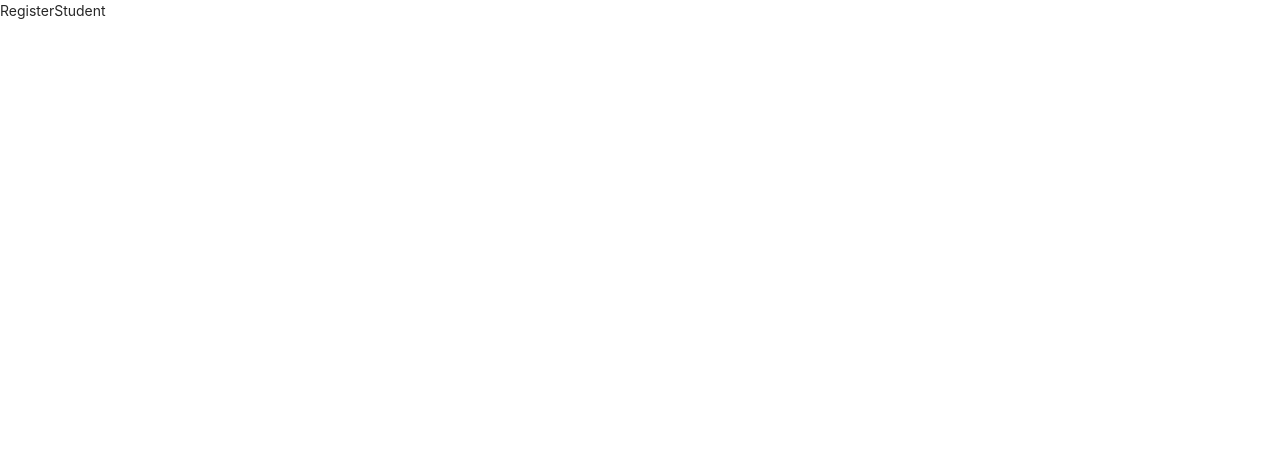
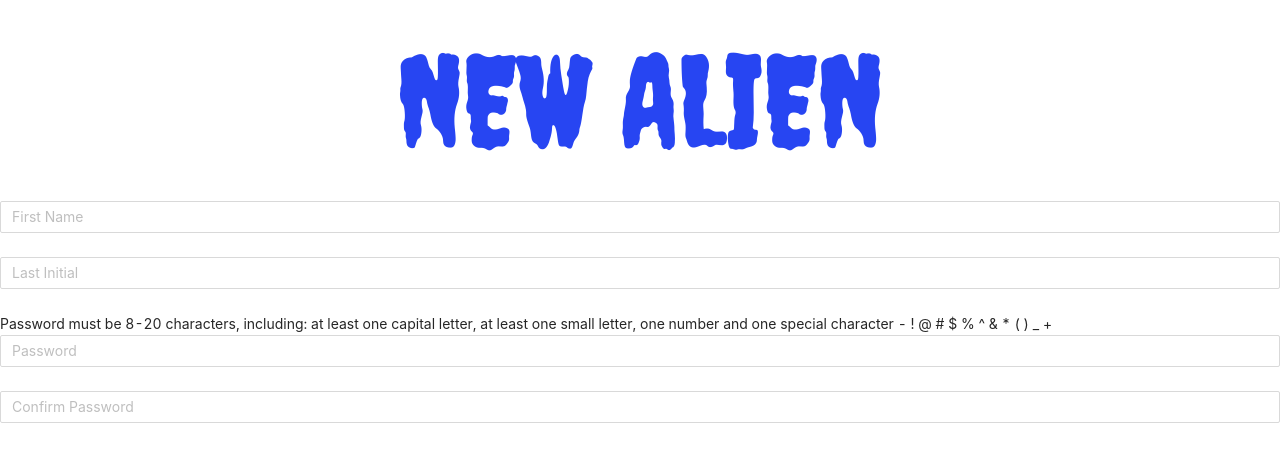
Before and after one commit to mikesz88/alien_budgets_frontend, a React (Create React App) app: page /register/student in a window 1280 px wide. Shown: the top 462 px of the page. Built offline with nearby package versions, Linux system fonts and the light colour scheme.

Commit message:
Create part of Register Student

```diff
--- /dev/null
+++ b/src/constants/endpoints.js
@@ -0,0 +1,6 @@
+/* eslint-disable no-unused-vars */
+const BASE_URL = process.env.BACKEND_API_ENDPOINT;
+const URL_AUTH = `${BASE_URL}/auth`;
+const URL_STUDENT = `${BASE_URL}/students`;
+const URL_ADULT = `${BASE_URL}/adults`;
+const URL_AVATAR = `${BASE_URL}/avatar`;
--- a/src/features/Student/Register/index.jsx
+++ b/src/features/Student/Register/index.jsx
@@ -1,5 +1,111 @@
 import React from 'react';
+import { Form, Input } from 'antd';
+import StyledTitle from '../../../components/Title';
 
-const RegisterStudent = () => <div>RegisterStudent</div>;
+const RegisterStudent = () => {
+  const [form] = Form.useForm();
+
+  const onFinish = (values) => {
+    console.log('Received values of form: ', values);
+  };
+
+  const passwordRegex =
+    /^(?=.*[a-z])(?=.*[A-Z])(?=.*\d)(?=.*[-#$^+_!*()@%&]).{8,20}$/gm;
+
+  return (
+    <>
+      <StyledTitle>NEW ALIEN</StyledTitle>
+      <Form form={form} name="registerStudent" onFinish={onFinish}>
+        <Form.Item
+          name="firstName"
+          hasFeedback
+          rules={[
+            {
+              type: 'text',
+              required: true,
+              message: 'Please input your first name.',
+            },
+            {
+              pattern: /[a-zA-Z]{3,}/gm,
+              message: 'Must be minimum 3 letters.',
+            },
+          ]}
+        >
+          <Input type="text" placeholder="First Name" />
+        </Form.Item>
+        <Form.Item
+          name="lastInitial"
+          hasFeedback
+          rules={[
+            {
+              type: 'text',
+              required: true,
+              message: 'Please input your last initial.',
+            },
+            {
+              pattern: /^[a-zA-Z]{1}$/gm,
+              message: 'Please only write one letter.',
+            },
+          ]}
+        >
+          <Input type="text" placeholder="Last Initial" />
+        </Form.Item>
+        <Form.Item noStyle>
+          <div>
+            Password must be 8-20 characters, including: at least one capital
+            letter, at least one small letter, one number and one special
+            character - ! @ # $ % ^ & * ( ) _ +
+          </div>
+          <Form.Item
+            name="password"
+            hasFeedback
+            register="true"
+            rules={[
+              {
+                required: true,
+                message: 'Please input your Password!',
+              },
+              {
+                min: 8,
+                message: 'Must be a minimum of 8 characters',
+              },
+              {
+                pattern: passwordRegex,
+                message:
+                  'Password must be 8-20 characters, including: at least one capital letter, at least one small letter, one number and one special character - ! @ # $ % ^ & * ( ) _ +',
+              },
+            ]}
+          >
+            <Input type="password" placeholder="Password" />
+          </Form.Item>
+        </Form.Item>
+        <Form.Item
+          name="confirm"
+          dependencies={['password']}
+          hasFeedback
+          register="true"
+          rules={[
+            {
+              required: true,
+              message: 'Please confirm your password!',
+            },
+            ({ getFieldValue }) => ({
+              validator(_, value) {
+                if (!value || getFieldValue('password') === value) {
+                  return Promise.resolve();
+                }
+                return Promise.reject(
+                  new Error('The two passwords that you entered do not match!')
+                );
+              },
+            }),
+          ]}
+        >
+          <Input type="password" placeholder="Confirm Password" />
+        </Form.Item>
+      </Form>
+    </>
+  );
+};
 
 export default RegisterStudent;
```
